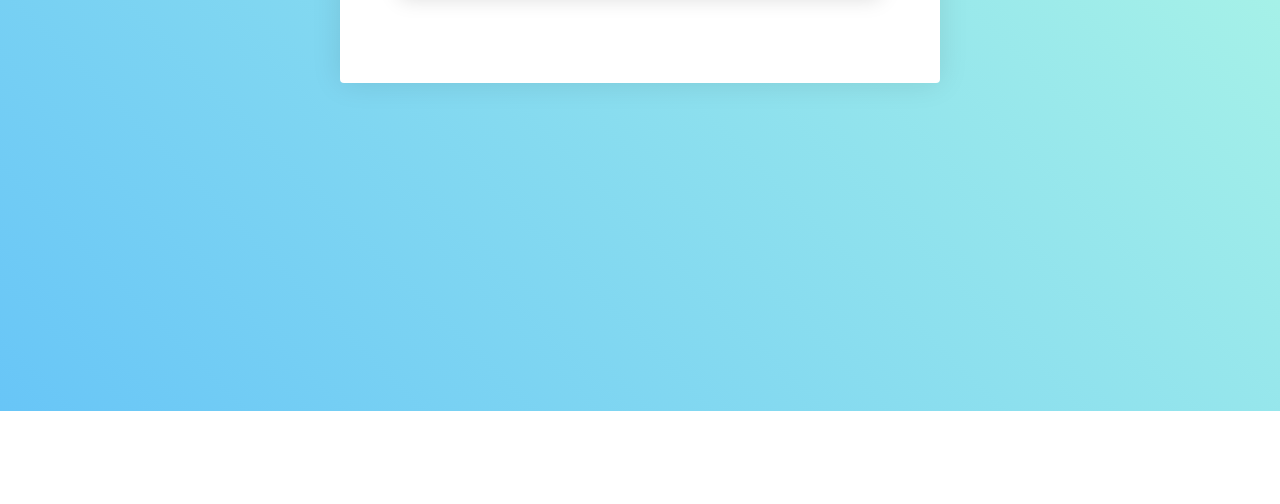
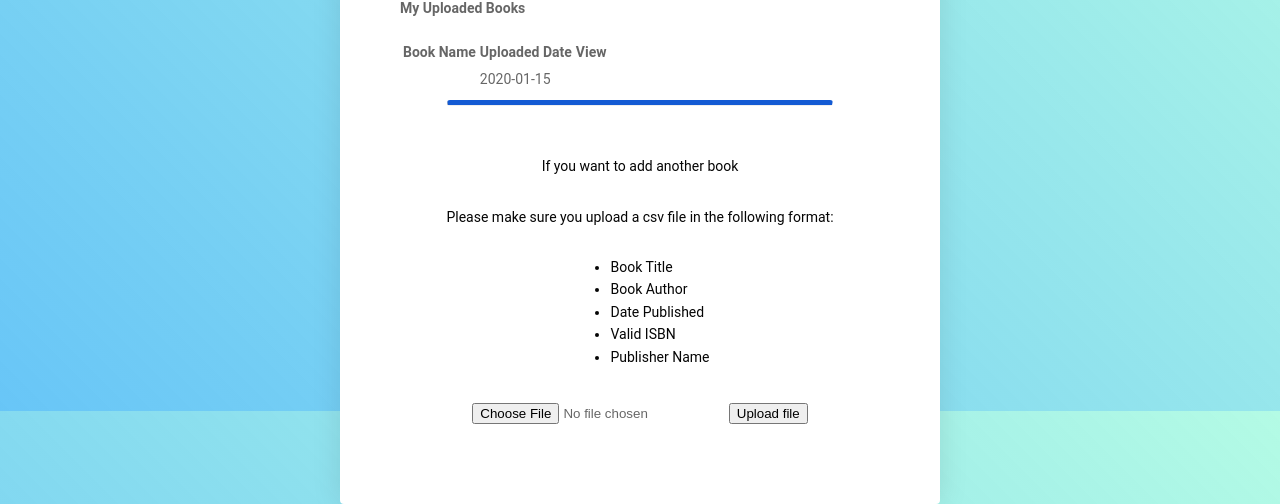
Before and after one commit to Feyfeyyy/up-book, a Flask app: template app/templates/public/dashboard.html in a window 1280 px wide. Shown: the part 389-893 px from the top of the page. Before the commit the page ends 800 px from the top, so only its background shows below. Run offline with Flask 2, Linux system fonts and the light colour scheme; the template is opened without the code that fills it: most values are stand-ins (such as "Sample title", 1, 10 or a date in 2020).

Commit message:
Add dashboard.html Page

```diff
--- a/app/templates/public/dashboard.html
+++ b/app/templates/public/dashboard.html
@@ -7,37 +7,73 @@
       <link rel="stylesheet" type= "text/css" href="{{ url_for('static', filename='styles/main.css') }}">
    </head>
    <body>
-
       <!-- Form-->
       <div class="form">
+         <nav class="navbar">
+            <div class="logo">Ubiquity Press</div>
+            <ul class="nav-links">
+               <div class="menu">
+                  <li style="list-style: none"><a href="/logout">Signout</a></li>
+               </div>
+            </ul>
+         </nav>
          <div class="form-panel one">
-    <div class="form-header">
-      <h1>Welcome {{ email }}</h1>
+            <div>
+               <div class="row">
+                  <div>
+                     <div style="display: flex; flex-direction: column; align-items: center;">
+                        <img width="150px" src="https://st3.depositphotos.com/15648834/17930/v/600/depositphotos_179308454-stock-illustration-unknown-person-silhouette-glasses-profile.jpg">
+                        <span>Welcome {{ email }}!</span>
                      </div>
-      <div class="csv-box">
-          <table class="styled-table">
+                  </div>
+                  <div>
+                     <div>
+                        <div>
+                           <h4 class="text-right">My Uploaded Books</h4>
+                        </div>
+                        <div class="mybook-box">
+                           <table class="styled-book-table">
                               <thead>
                                  <tr>
-                    <th>Book Title</th>
-                    <th>Book Author</th>
-                    <th>Date Published</th>
-                    <th>ISBN</th>
-                    <th>Publisher Name</th>
+                                    <th>Book Name</th>
+                                    <th>Uploaded Date</th>
+                                    <th>View</th>
                                  </tr>
                               </thead>
                               <tbody>
-                {% for row in datelist %}
+                                 {% for row in user_books %}
                                  <tr>
-                    <td> {{ row[0] }} </td>
-                    <td> {{ row[1] }} </td>
-                    <td> {{ row[2] }} </td>
-                    <td> {{ row[3] }} </td>
-                    <td> {{ row[4] }} </td>
+                                    <td> {{ row[0][37:-4] }} </td>
+                                    <td> {{ row[1].strftime('%d-%b-%Y') }} </td>
                                  </tr>
                                  {% endfor %}
                               </tbody>
                            </table>
                         </div>
+                        <hr class="rounded">
+                        <div class="csv-box">
+                           <p style="color: red"> {{ message }} </p>
+                           <p>If you want to add another book</p>
+                           <p>Please make sure you upload a csv file in the following format:</p>
+                           <ul>
+                              <li>Book Title</li>
+                              <li>Book Author</li>
+                              <li>Date Published</li>
+                              <li>Valid ISBN</li>
+                              <li>Publisher Name</li>
+                           </ul>
+                        </div>
+                        <div class="form-content" style="display: flex; padding: 20px; justify-content: center;">
+                           <form action="{{ url_for('upload') }}" method="POST" enctype="multipart/form-data">
+                              <input type="file" id="myFile" name="uploaded-file" accept=".csv">
+                              <input type="submit" value="Upload file">
+                           </form>
+                        </div>
+                     </div>
+                  </div>
+               </div>
+            </div>
+         </div>
       </div>
       </div>
    </body>
```
Lines whose indentation alone changed are shown as unchanged.
